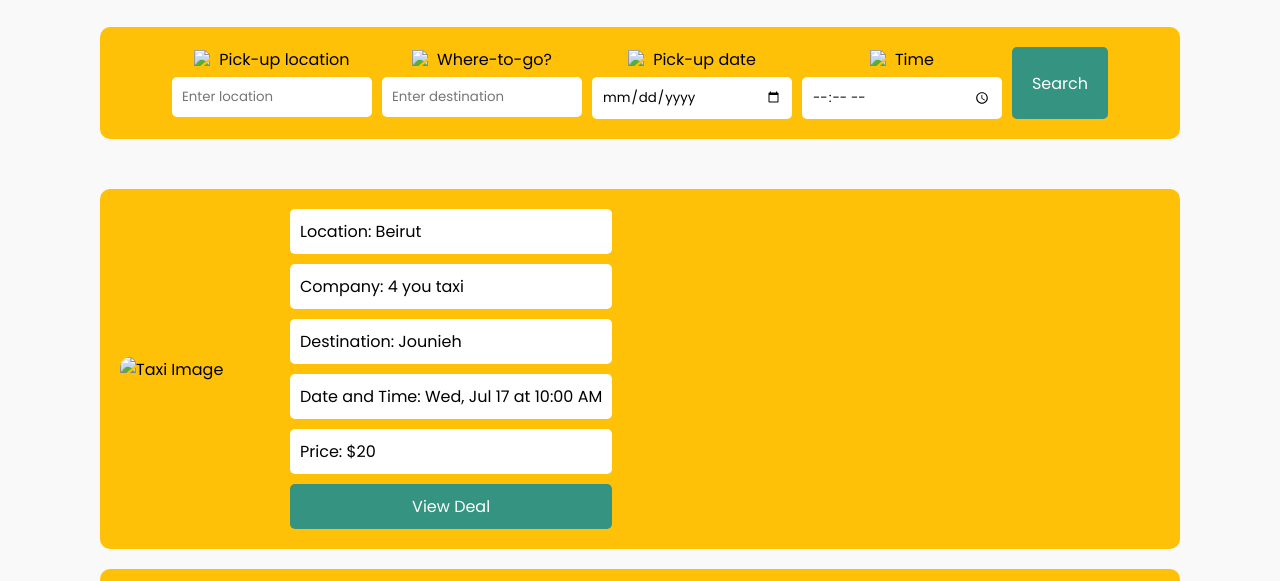
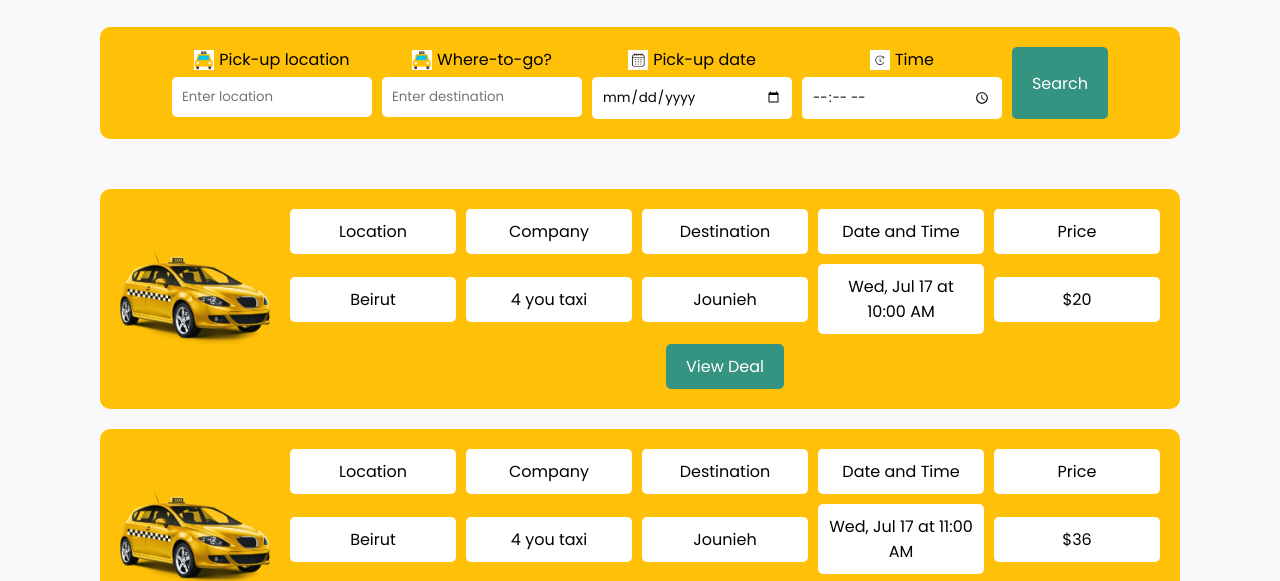
Before and after one commit to husseinassidi/flyteer_frontend, a plain HTML site: page index.html in a window 1280 px wide. Shown: the part 230-811 px from the top of the page. Drawn offline with Linux system fonts and the light colour scheme.

Commit message:
adding in the html and css files

```diff
--- a/index.html
+++ b/index.html
@@ -26,19 +26,19 @@
             <h3>Great Taxis at great prices from the biggest Taxis companies</h3>
             <form class="search-form">
                 <div class="form-group">
-                    <label for="pickup-location"><img src="pickup-icon.png" alt="Pickup Icon"> Pick-up location</label>
+                    <label for="pickup-location"><img src="Images/pickup-icon.png" alt="Pickup Icon"> Pick-up location</label>
                     <input type="text" id="pickup-location" placeholder="Enter location">
                 </div>
                 <div class="form-group">
-                    <label for="destination"><img src="destination-icon.png" alt="Destination Icon"> Where-to-go?</label>
+                    <label for="destination"><img src="Images/pickup-icon.png" alt="Destination Icon"> Where-to-go?</label>
                     <input type="text" id="destination" placeholder="Enter destination">
                 </div>
                 <div class="form-group">
-                    <label for="pickup-date"><img src="date-icon.png" alt="Date Icon"> Pick-up date</label>
+                    <label for="pickup-date"><img src="Images/date-icon.png" alt="Date Icon"> Pick-up date</label>
                     <input type="date" id="pickup-date">
                 </div>
                 <div class="form-group">
-                    <label for="pickup-time"><img src="time-icon.png" alt="Time Icon"> Time</label>
+                    <label for="pickup-time"><img src="Images/time.jpg" alt="Time Icon"> Time</label>
                     <input type="time" id="pickup-time">
                 </div>
                 <button type="submit" class="search-button">Search</button>
@@ -47,24 +47,34 @@
 
         <section class="results-section">
             <div class="taxi-card">
-                <img src="taxi-image.png" alt="Taxi Image">
+                <img src="Images/taxi-image.png" alt="Taxi Image">
                 <div class="taxi-info">
-                    <div class="info-group">Location: Beirut</div>
-                    <div class="info-group">Company: 4 you taxi</div>
-                    <div class="info-group">Destination: Jounieh</div>
-                    <div class="info-group">Date and Time: Wed, Jul 17 at 10:00 AM</div>
-                    <div class="info-group">Price: $20</div>
+                    <div class="info-group">Location</div>
+                    <div class="info-group">Company</div>
+                    <div class="info-group">Destination</div>
+                    <div class="info-group">Date and Time</div>
+                    <div class="info-group">Price</div>
+                    <div class="info-group">Beirut</div>
+                    <div class="info-group">4 you taxi</div>
+                    <div class="info-group">Jounieh</div>
+                    <div class="info-group">Wed, Jul 17 at 10:00 AM</div>
+                    <div class="info-group">$20</div>
                     <button class="view-deal">View Deal</button>
                 </div>
             </div>
             <div class="taxi-card">
-                <img src="taxi-image.png" alt="Taxi Image">
+                <img src="Images/taxi-image.png" alt="Taxi Image">
                 <div class="taxi-info">
-                    <div class="info-group">Location: Beirut</div>
-                    <div class="info-group">Company: 4 you taxi</div>
-                    <div class="info-group">Destination: Jounieh</div>
-                    <div class="info-group">Date and Time: Wed, Jul 17 at 11:00 AM</div>
-                    <div class="info-group">Price: $36</div>
+                    <div class="info-group">Location</div>
+                    <div class="info-group">Company</div>
+                    <div class="info-group">Destination</div>
+                    <div class="info-group">Date and Time</div>
+                    <div class="info-group">Price</div>
+                    <div class="info-group">Beirut</div>
+                    <div class="info-group">4 you taxi</div>
+                    <div class="info-group">Jounieh</div>
+                    <div class="info-group">Wed, Jul 17 at 11:00 AM</div>
+                    <div class="info-group">$36</div>
                     <button class="view-deal">View Deal</button>
                 </div>
             </div>
--- a/style.css
+++ b/style.css
@@ -135,18 +135,22 @@ main {
 }
 
 .taxi-info {
-    display: flex;
-    flex-direction: column;
+    display: grid;
+    grid-template-columns: repeat(5, 1fr);
     gap: 10px;
+    width: 100%;
+    align-items: center;
 }
 
 .info-group {
     background-color: #fff;
     padding: 10px;
     border-radius: 5px;
+    text-align: center;
 }
 
 .view-deal {
+    grid-column: span 5;
     padding: 10px 20px;
     background-color: #359381;
     color: white;
@@ -154,4 +158,5 @@ main {
     border-radius: 5px;
     cursor: pointer;
     font-size: 1em;
+    justify-self: center;
 }
```
Also changed, not shown: Images/date-icon.png (added), Images/pickup-icon.png (added), Images/time.jpg (added).
